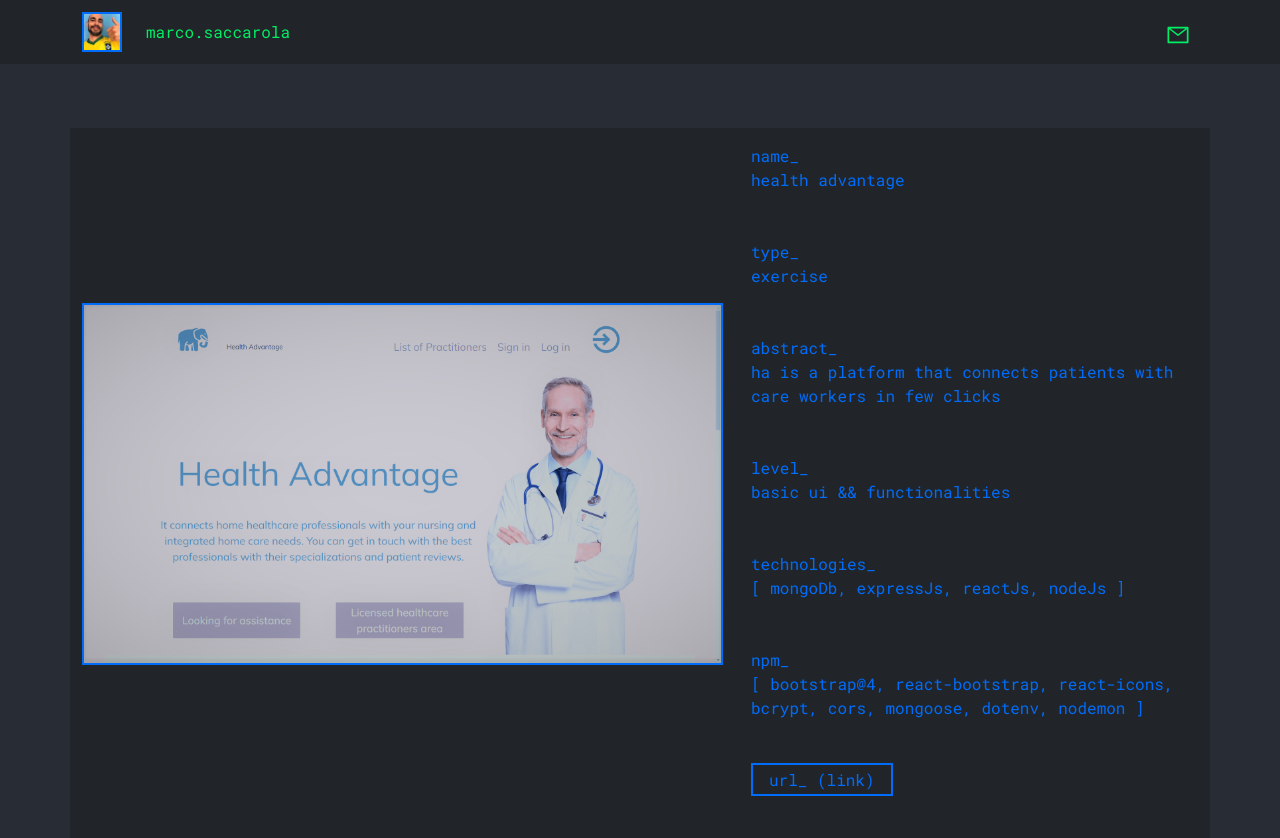
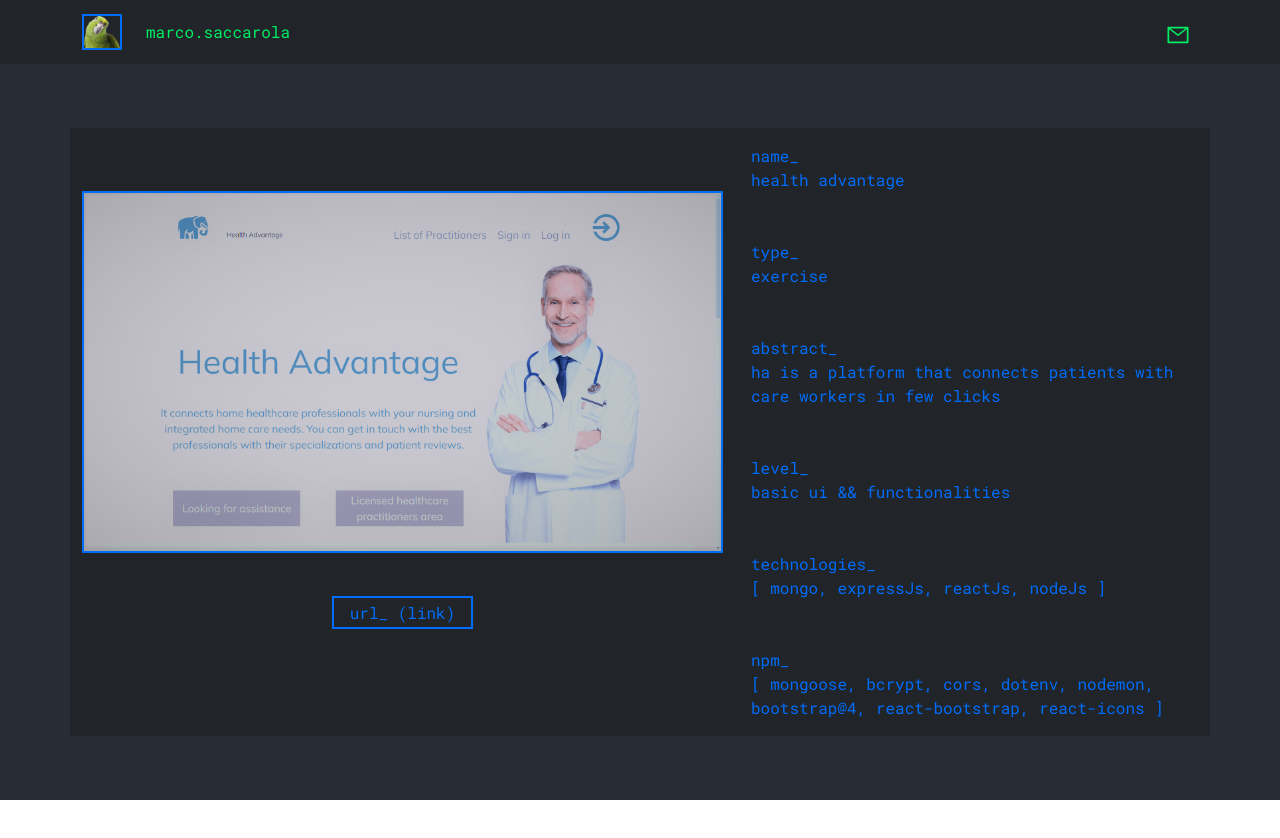
Before and after one commit to marcosaccarola/Portfolio, a React (Create React App) app: page / in a window 1280 px wide. Shown: the top 838 px of the page. After the commit the page ends 800 px from the top, so only its background shows below. Built offline with nearby package versions, Linux system fonts and the light colour scheme.

Commit message:
call it a day

```diff
--- a/src/components/000.css
+++ b/src/components/000.css
@@ -5,7 +5,7 @@
   /* position: top !important; */
   /* font-family: "mulish", sans-serif; */
 }
-.avatar {
+.img-avatar {
   max-width: 5vh;
   height: auto;
   border-style: solid;
--- a/src/components/100-Bar.jsx
+++ b/src/components/100-Bar.jsx
@@ -2,6 +2,7 @@ import { Container, Image, Nav, Navbar } from 'react-bootstrap'
 import './000.css'
 import { AiOutlineMail } from 'react-icons/ai';
 import Marco from '../assets/Marco-Saccarola.jpg'
+import Parrot from '../assets/parrot.png'
 
 const Bar=()=>{
     const openGitHub=()=>{
@@ -12,7 +13,7 @@ const Bar=()=>{
     return(
         <Navbar bg="dark" variant='dark' sticky='top' className='min-vw-100 bar'>
             <Container>
-                <Navbar.Brand onClick={openGitHub}><Image className='avatar' src={Marco} /></Navbar.Brand>
+                <Navbar.Brand onClick={openGitHub}><Image className='img-avatar' src={Parrot} /></Navbar.Brand>
                 <Nav className="me-auto">
                     <Nav.Link onClick={openGitHub} className='text-flux'>marco.saccarola</Nav.Link>
                 </Nav>
--- a/src/components/200-Central.jsx
+++ b/src/components/200-Central.jsx
@@ -13,7 +13,12 @@ const Central=()=>{
                 <Row className='text-blue box'>
 
                     <Col lg={7} className=' my-auto'>
-                        <Image src={ha} className='img-fluid border-blue' />
+                        <Col xs={12}>
+                            <Image src={ha} className='img-fluid border-blue' />
+                        </Col>
+                        <Col xs={12} className='my-5'>
+                            <span className=' border-blue px-3 py-1' onClick={openHA}>url_ (link)</span>
+                        </Col>
                     </Col>
 
                     <Col lg={5} className=' my-auto px-3'>
@@ -35,11 +40,11 @@ const Central=()=>{
                         </Col>
                         <Col xs={12} className='text-start my-5'>
                             technologies_<br/>
-                            [ mongoDb, expressJs, reactJs, nodeJs ]
+                            [ mongo, expressJs, reactJs, nodeJs ]
                         </Col>
-                        <Col xs={12} className='text-start my-5'>
+                        <Col xs={12} className='text-start mb-3'>
                             npm_<br/>
-                            [ bootstrap@4, react-bootstrap, react-icons, bcrypt, cors, mongoose, dotenv, nodemon ]
+                            [ mongoose, bcrypt, cors, dotenv, nodemon, bootstrap@4, react-bootstrap, react-icons ]
                         </Col>
                         {/* <Col xs={12} className='text-start mb-3'>
                             <span className='border-blue px-3 py-1'>gitHub fe_ (link)</span>
@@ -47,9 +52,7 @@ const Central=()=>{
                         <Col xs={12} className='text-start mb-3'>
                             <span className=' border-blue px-3 py-1'>gitHub be_ (link)</span>
                         </Col> */}
-                        <Col xs={12} className='text-start mb-5'>
-                            <span className=' border-blue px-3 py-1' onClick={openHA}>url_ (link)</span>
-                        </Col>
+
                     </Col>
 
                 </Row>
```
Also changed, not shown: src/assets/parrot.png (added), src/assets/parrot2.png (added).
